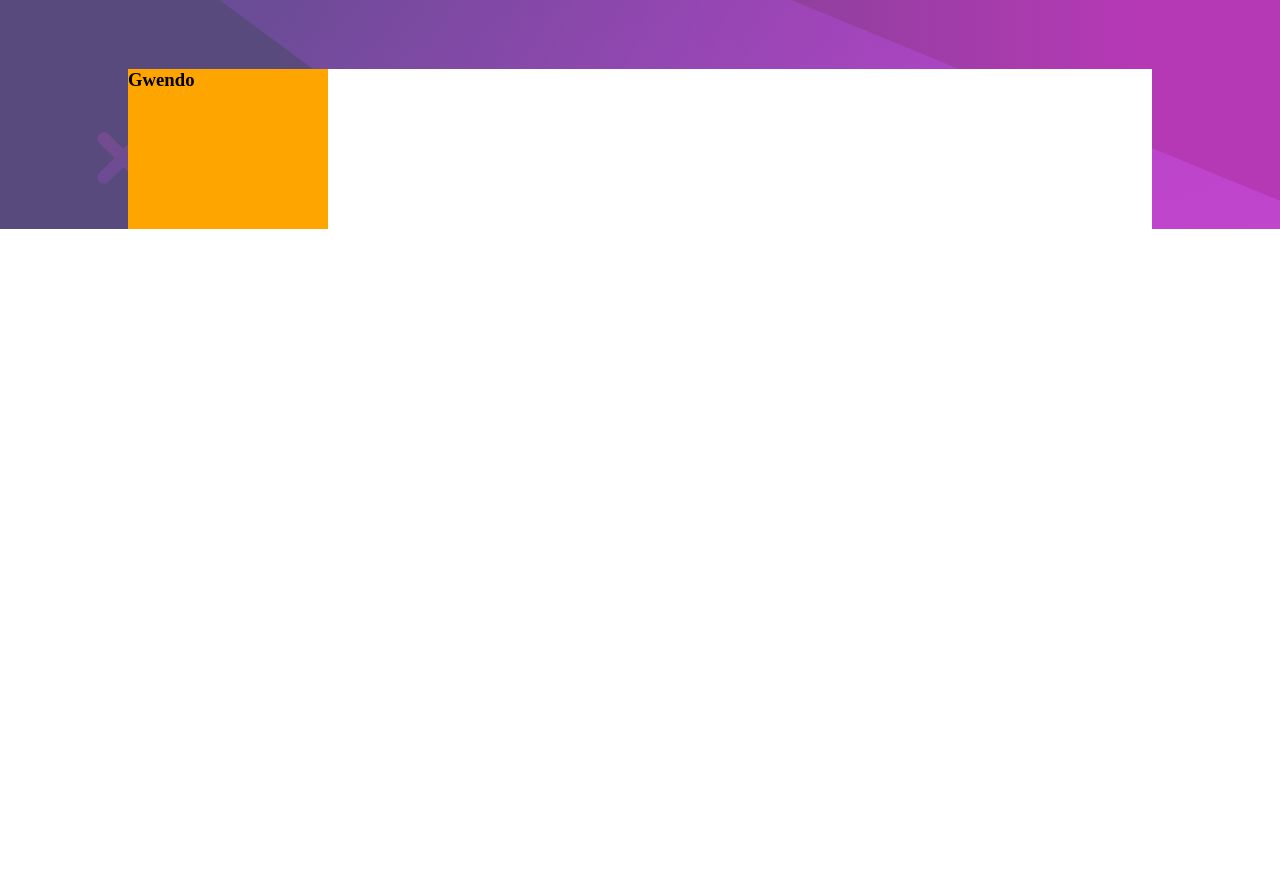
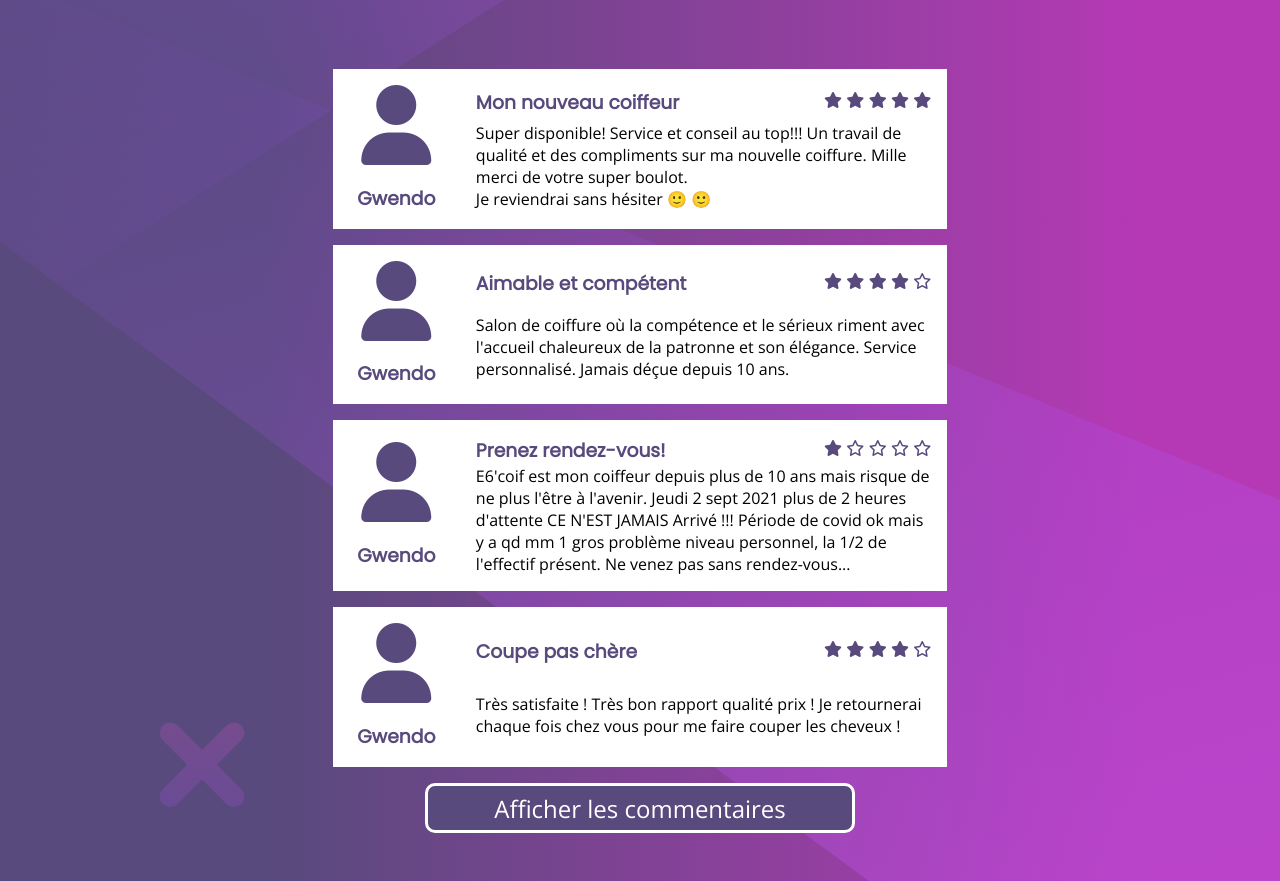
Before and after one commit to jp-roisin/Landingpage, a plain HTML site: page index.html in a window 1280 px wide. Shown: the part 794-1675 px from the top of the page. Before the commit the page ends 1023 px from the top, so only its background shows below. Drawn offline with nearby package versions, Linux system fonts and the light colour scheme.

Commit message:
premier push prepa

```diff
--- a/index.html
+++ b/index.html
@@ -11,6 +11,8 @@
     <link href="https://fonts.googleapis.com/css2?family=Poppins&display=swap" rel="stylesheet">
     <link href="https://fonts.googleapis.com/css2?family=Open+Sans&display=swap" rel="stylesheet">
     <script src="https://kit.fontawesome.com/83f4286022.js" crossorigin="anonymous"></script>
+
+
 </head>
 <body>
     <div class="logo"></div>
@@ -31,13 +33,107 @@
                 </form>
             </div>
         </div>
-        <div class="comments">
+        <div id="comments">
+            <!-- Card 1 -->
             <div class="card">
-                <h3>Gwendo</h3>
+                <div class="face">
+                    <i class="fas fa-user fa-5x"></i>
+                    <h3>Gwendo</h3>
+                </div>
+                <div class="card-core">
+                    <div class="card-header">
+                        <h3>Mon nouveau coiffeur</h3>
+                        <div class="stars">
+                            <i class="fas fa-star"></i>
+                            <i class="fas fa-star"></i>
+                            <i class="fas fa-star"></i>
+                            <i class="fas fa-star"></i>
+                            <i class="fas fa-star"></i>
+                        </div>
+                    </div>
+                    <p>
+                        Super disponible! Service et conseil au top!!! Un travail de qualité et des compliments sur ma nouvelle coiffure. Mille merci de votre super boulot.
+                        <br>
+                        Je reviendrai sans hésiter 🙂 🙂
 
+                    </p>
 
+                </div>
             </div>
 
+            <!-- Card 2 -->
+            <div class="card">
+                <div class="face">
+                    <i class="fas fa-user fa-5x"></i>
+                    <h3>Gwendo</h3>
+                </div>
+                <div class="card-core">
+                    <div class="card-header">
+                        <h3>Aimable et compétent</h3>
+                        <div class="stars">
+                            <i class="fas fa-star"></i>
+                            <i class="fas fa-star"></i>
+                            <i class="fas fa-star"></i>
+                            <i class="fas fa-star"></i>
+                            <i class="far fa-star"></i>
+                        </div>
+                    </div>
+                    <p>
+                        Salon de coiffure où la compétence et le sérieux riment avec l'accueil chaleureux de la patronne et son élégance. Service personnalisé. Jamais déçue depuis 10 ans.
+                    </p>
+                </div>
+            </div>
+
+            <!-- Card 3 -->
+            <div class="card">
+                <div class="face">
+                    <i class="fas fa-user fa-5x"></i>
+                    <h3>Gwendo</h3>
+                </div>
+                <div class="card-core">
+                    <div class="card-header">
+                        <h3>Prenez rendez-vous!</h3>
+                        <div class="stars">
+                            <i class="fas fa-star"></i>
+                            <i class="far fa-star"></i>
+                            <i class="far fa-star"></i>
+                            <i class="far fa-star"></i>
+                            <i class="far fa-star"></i>
+                        </div>
+                    </div>
+                    <p>
+                        E6'coif est mon coiffeur depuis plus de 10 ans mais risque de ne plus l'être à l'avenir. Jeudi 2 sept 2021 plus de 2 heures d'attente CE N'EST JAMAIS Arrivé !!! Période de covid ok mais y a qd mm 1 gros problème niveau personnel, la 1/2 de l'effectif présent. Ne venez pas sans rendez-vous...
+                    </p>
+                </div>
+            </div>
+
+            <!-- Card 4 -->
+            <div class="card">
+                <div class="face">
+                    <i class="fas fa-user fa-5x"></i>
+                    <h3>Gwendo</h3>
+                </div>
+                <div class="card-core">
+                    <div class="card-header">
+                        <h3>Coupe pas chère</h3>
+                        <div class="stars">
+                            <i class="fas fa-star"></i>
+                            <i class="fas fa-star"></i>
+                            <i class="fas fa-star"></i>
+                            <i class="fas fa-star"></i>
+                            <i class="far fa-star"></i>
+                        </div>
+                    </div>
+                    <p>
+                        Très satisfaite ! Très bon rapport qualité prix ! Je retournerai chaque fois chez vous pour me faire couper les cheveux !
+                    </p>
+                </div>
+            </div>
+
+            <!-- button -->
+            <div class="button">
+                <button id="display">Afficher les commentaires</button>
+            </div>
         </div>
 </body>
 </html>
--- /dev/null
+++ b/script.js
@@ -0,0 +1,6 @@
+// Sélection des éléments
+let button = document.querySelector('#display');
+let comments = document.querySelector('#comments');
+
+// Cacher les commentaires
+comments.style.display = "none";
--- a/style.css
+++ b/style.css
@@ -90,7 +90,8 @@ body{
     font-size: 180%;
 }
 
-.right input{
+.right input,
+button{
     width: 100%;
     height: 50px;
     border-radius: 10px 10px;
@@ -104,7 +105,8 @@ body{
     color: black;
 }
 
-.right > form > input:last-child{
+.right > form > input:last-child,
+button{
     cursor: pointer;
     background-color: var(--violet);
     border: 3px solid white;
@@ -112,20 +114,65 @@ body{
     font-size: 150%;
 }
 
-.comments{
-    width: 100%;
-    min-height: 20vh;
-    background: white;
+#comments{
+    width: 60%;
+    margin: 0 auto;
     margin-top: 5rem;
     display: flex;
-    flex-flow: wrap row;
-    animation: 3s ease 0s SlideFromBottom;
+    flex-direction: column;
+    /* animation: 3s ease 0s SlideFromBottom; */
 }
 
 .card{
-    width: 200px;
-    background: orange;
+    display: flex;
+    flex-direction: row;
+    width: 100%;
+    background: white;
+    margin-bottom: 1rem;
 }
+
+.face{
+    flex-basis: 25%;
+    display: flex;
+    flex-direction: column;
+    justify-content: center;
+    align-items: center;
+    padding: 1em;
+}
+
+.face > *{
+    color: var(--violet);
+}
+
+.face > h3{
+    font-family: 'Poppins', sans-serif;
+    margin-top: 1em;
+}
+
+.card-header{
+    display: flex;
+    flex-direction: row;
+    justify-content: space-between;
+    color: var(--violet);
+    font-family: 'Poppins', sans-serif;
+}
+
+.card-core{
+    width: 100%;
+    display: flex;
+    flex-direction: column;
+    justify-content: space-around;
+    padding: 1rem;
+    font-family: 'Open Sans', sans-serif;
+
+}
+
+.button{
+    width: 70%;
+    margin: 0 auto;
+    margin-bottom: 3rem;
+}
+
 
 
 @keyframes SlideFromBottomLeft {
```
